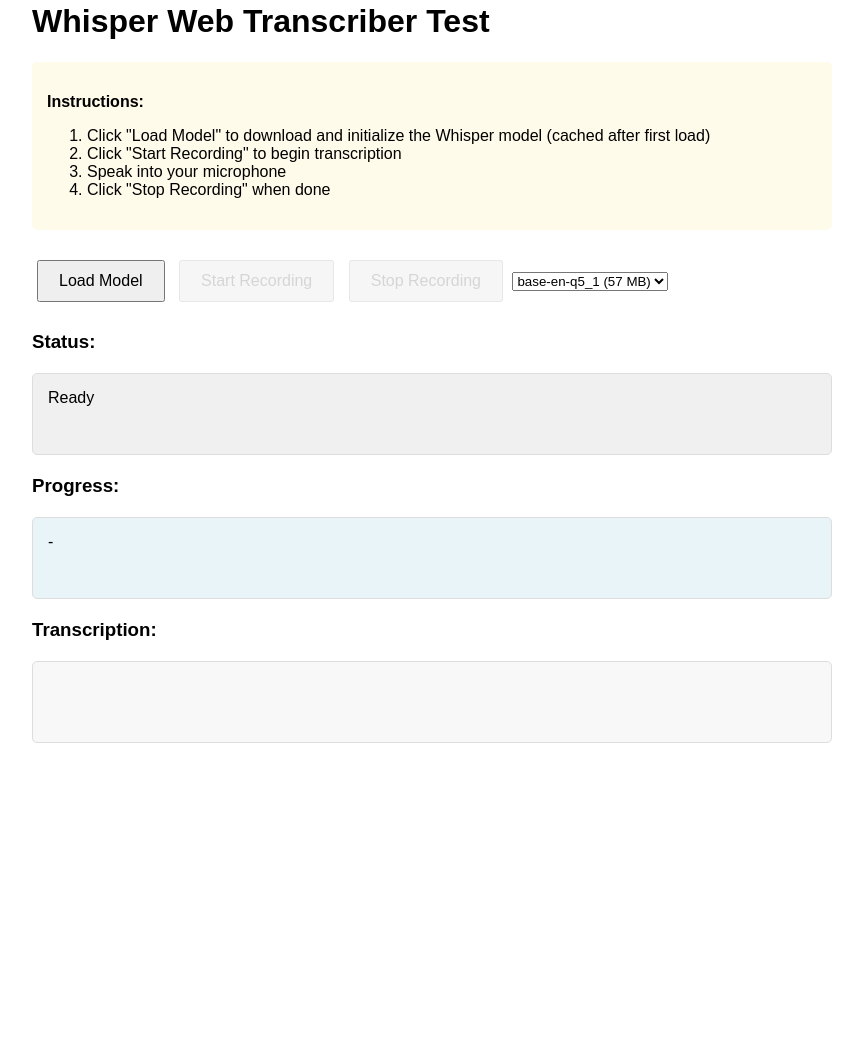
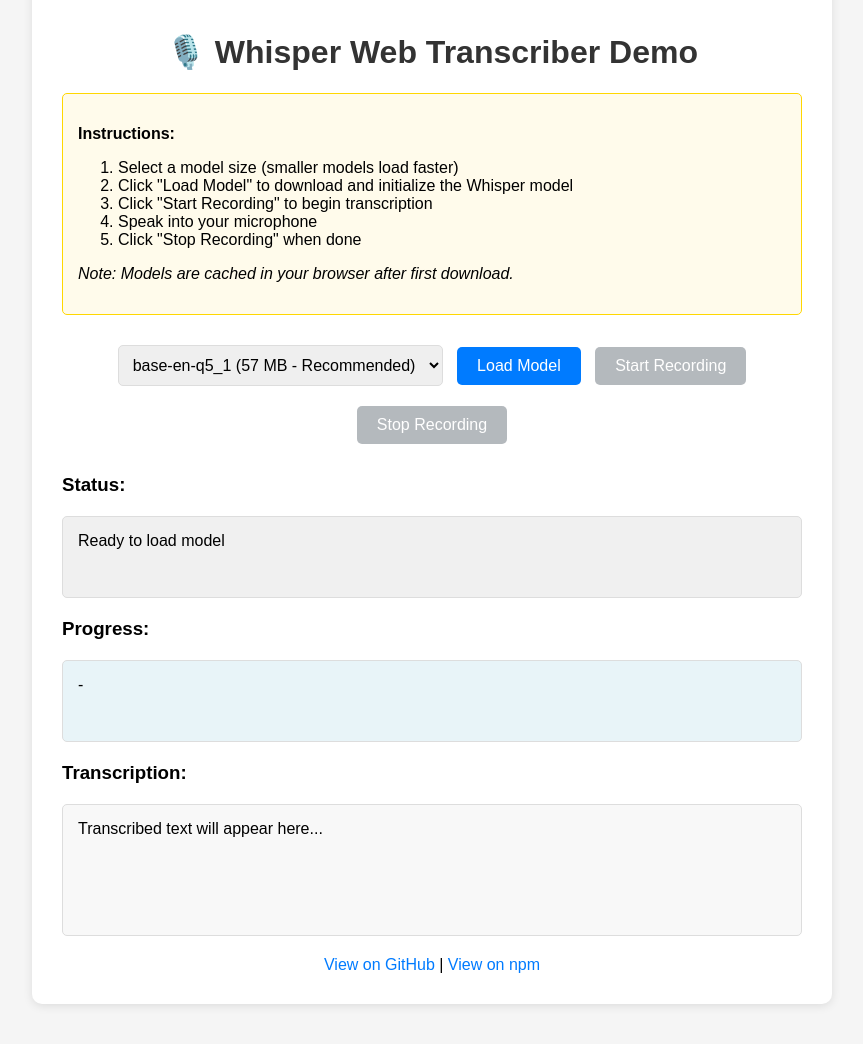
Before and after one commit to perception30/whisper-web-transcriber, a website: page demo_project_1/index.html in a window 1280 px wide. Shown: the part 88-1132 px from the top of the page, without its empty margins (208-1071 px from the left). Before the commit the page ends 921 px from the top, so only its background shows below. Drawn offline with Linux system fonts and the light colour scheme.

Commit message:
Enhance demo page layout and instructions for Whisper Web Transcriber

```diff
--- a/demo_project_1/index.html
+++ b/demo_project_1/index.html
@@ -3,23 +3,50 @@
 <head>
     <meta charset="UTF-8">
     <meta name="viewport" content="width=device-width, initial-scale=1.0">
-    <title>Whisper Web Transcriber Test</title>
+    <title>Whisper Web Transcriber Demo</title>
     <style>
         body {
             font-family: Arial, sans-serif;
             max-width: 800px;
             margin: 50px auto;
             padding: 20px;
+            background-color: #f5f5f5;
+        }
+        .container {
+            background-color: white;
+            padding: 30px;
+            border-radius: 10px;
+            box-shadow: 0 2px 10px rgba(0,0,0,0.1);
+        }
+        h1 {
+            color: #333;
+            text-align: center;
         }
         button {
             margin: 10px 5px;
             padding: 10px 20px;
             font-size: 16px;
             cursor: pointer;
+            background-color: #007bff;
+            color: white;
+            border: none;
+            border-radius: 5px;
+            transition: background-color 0.3s;
+        }
+        button:hover {
+            background-color: #0056b3;
         }
         button:disabled {
             opacity: 0.5;
             cursor: not-allowed;
+            background-color: #6c757d;
+        }
+        select {
+            margin: 10px 5px;
+            padding: 10px;
+            font-size: 16px;
+            border-radius: 5px;
+            border: 1px solid #ddd;
         }
         #status, #progress, #transcription {
             margin: 20px 0;
@@ -37,43 +64,65 @@
         #transcription {
             background-color: #f8f8f8;
             white-space: pre-wrap;
+            min-height: 100px;
+            max-height: 300px;
+            overflow-y: auto;
         }
         .info {
             background-color: #fffbeb;
             padding: 15px;
             border-radius: 5px;
             margin-bottom: 20px;
+            border: 1px solid #ffd700;
+        }
+        .controls {
+            text-align: center;
+            margin: 20px 0;
+        }
+        .github-link {
+            text-align: center;
+            margin-top: 20px;
+        }
+        .github-link a {
+            color: #007bff;
+            text-decoration: none;
+        }
+        .github-link a:hover {
+            text-decoration: underline;
         }
     </style>
 </head>
 <body>
-    <h1>Whisper Web Transcriber Test</h1>
+    <div class="container">
+        <h1>🎙️ Whisper Web Transcriber Demo</h1>
 
         <div class="info">
             <p><strong>Instructions:</strong></p>
             <ol>
-            <li>Click "Load Model" to download and initialize the Whisper model (cached after first load)</li>
+                <li>Select a model size (smaller models load faster)</li>
+                <li>Click "Load Model" to download and initialize the Whisper model</li>
                 <li>Click "Start Recording" to begin transcription</li>
                 <li>Speak into your microphone</li>
                 <li>Click "Stop Recording" when done</li>
             </ol>
+            <p><em>Note: Models are cached in your browser after first download.</em></p>
         </div>
 
-    <div>
+        <div class="controls">
+            <select id="modelSize">
+                <option value="tiny-en-q5_1">tiny-en-q5_1 (31 MB - Fastest)</option>
+                <option value="base-en-q5_1" selected>base-en-q5_1 (57 MB - Recommended)</option>
+                <option value="tiny.en">tiny.en (75 MB)</option>
+                <option value="base.en">base.en (142 MB - Best Quality)</option>
+            </select>
             <button id="load">Load Model</button>
             <button id="start" disabled>Start Recording</button>
             <button id="stop" disabled>Stop Recording</button>
-        <select id="modelSize">
-            <option value="tiny.en">tiny.en (75 MB)</option>
-            <option value="base.en">base.en (142 MB)</option>
-            <option value="tiny-en-q5_1">tiny-en-q5_1 (31 MB)</option>
-            <option value="base-en-q5_1" selected>base-en-q5_1 (57 MB)</option>
-        </select>
         </div>
 
         <div>
             <h3>Status:</h3>
-        <div id="status">Ready</div>
+            <div id="status">Ready to load model</div>
         </div>
 
         <div>
@@ -83,11 +132,17 @@
 
         <div>
             <h3>Transcription:</h3>
-        <div id="transcription"></div>
+            <div id="transcription">Transcribed text will appear here...</div>
+        </div>
+
+        <div class="github-link">
+            <a href="https://github.com/perception30/whisper-web-transcriber" target="_blank">View on GitHub</a> |
+            <a href="https://www.npmjs.com/package/whisper-web-transcriber" target="_blank">View on npm</a>
+        </div>
     </div>
 
     <script type="module">
-        import { WhisperTranscriber } from './node_modules/whisper-web-transcriber/dist/index.esm.js';
+        import { WhisperTranscriber } from 'https://unpkg.com/whisper-web-transcriber@0.1.4/dist/index.esm.js';
 
         let transcriber = null;
 
@@ -103,6 +158,9 @@
 
         function addTranscription(text) {
             const transcriptionDiv = document.getElementById('transcription');
+            if (transcriptionDiv.textContent === 'Transcribed text will appear here...') {
+                transcriptionDiv.textContent = '';
+            }
             transcriptionDiv.textContent += text + ' ';
             console.log('Transcribed:', text);
         }
@@ -125,7 +183,7 @@
                 updateStatus('Loading model...');
                 await transcriber.loadModel();
 
-                updateStatus('Model loaded successfully!');
+                updateStatus('Model loaded successfully! Click "Start Recording" to begin.');
                 document.getElementById('start').disabled = false;
                 document.getElementById('modelSize').disabled = true;
             } catch (error) {
@@ -139,10 +197,11 @@
             try {
                 updateStatus('Starting recording...');
                 document.getElementById('start').disabled = true;
+                document.getElementById('transcription').textContent = '';
 
                 await transcriber.startRecording();
 
-                updateStatus('Recording... Speak into your microphone');
+                updateStatus('🔴 Recording... Speak into your microphone');
                 document.getElementById('stop').disabled = false;
             } catch (error) {
                 console.error('Error starting recording:', error);
@@ -154,7 +213,7 @@
         document.getElementById('stop').onclick = () => {
             try {
                 transcriber.stopRecording();
-                updateStatus('Recording stopped');
+                updateStatus('Recording stopped. Click "Start Recording" to record again.');
                 document.getElementById('start').disabled = false;
                 document.getElementById('stop').disabled = true;
             } catch (error) {
```
Also changed, not shown: demo_project_1/package.json (deleted, +0 -17 lines), demo_project_1/server.js (deleted, +0 -23 lines), 1 other file. Lines whose indentation alone changed are shown as unchanged.
